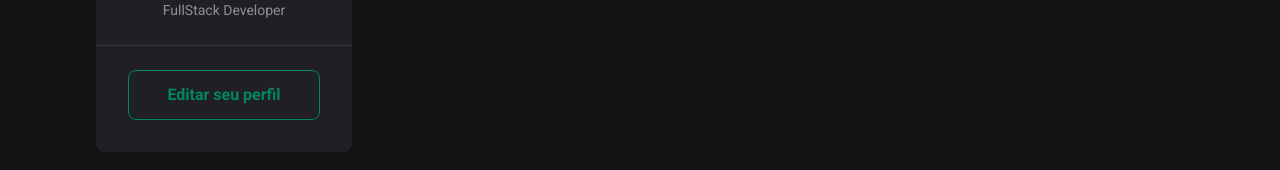
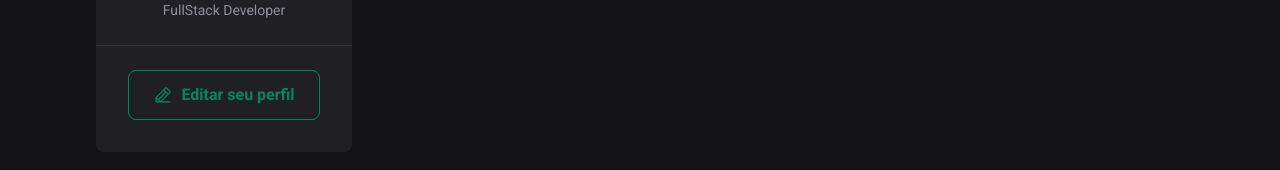
Before and after one commit to thiagohrcosta/Ignite-Feed, a React (Vite) app: page / in a window 1280 px wide. Shown: the part 249-419 px from the top of the page. Built offline with nearby package versions, Linux system fonts and the light colour scheme.

Commit message:
sidebar component completed

```diff
--- a/src/App.jsx
+++ b/src/App.jsx
@@ -4,7 +4,7 @@
 
 import styles from "./App.module.css";
 import { Post } from "./Post";
-import { Sidebar } from "./components/SIdebar";
+import { Sidebar } from "./components/Sidebar";
 
 function App() {
 
--- a/src/components/SIdebar.jsx
+++ b/src/components/Sidebar.jsx
@@ -1,3 +1,5 @@
+import { PencilLine } from "phosphor-react"
+
 import styles from "./Sidebar.module.css";
 
 export function Sidebar() {
@@ -18,7 +20,10 @@
         </div>
 
         <footer>
-          <a href="#">Editar seu perfil</a>
+          <a href="#">
+            <PencilLine size={20}/>
+            Editar seu perfil
+          </a>
         </footer>
       </aside>
     )
--- a/src/components/Sidebar.module.css
+++ b/src/components/Sidebar.module.css
@@ -59,4 +59,13 @@
   display: flex;
   align-items: center;
   justify-content: center;
+
+  gap: 0.5rem;
+
+  transition: color 0.1s, background-color 0.1s;
 }
+
+.sidebar footer a:hover {
+  background: var(--green-500);
+  color: var(--white);
+}
```
